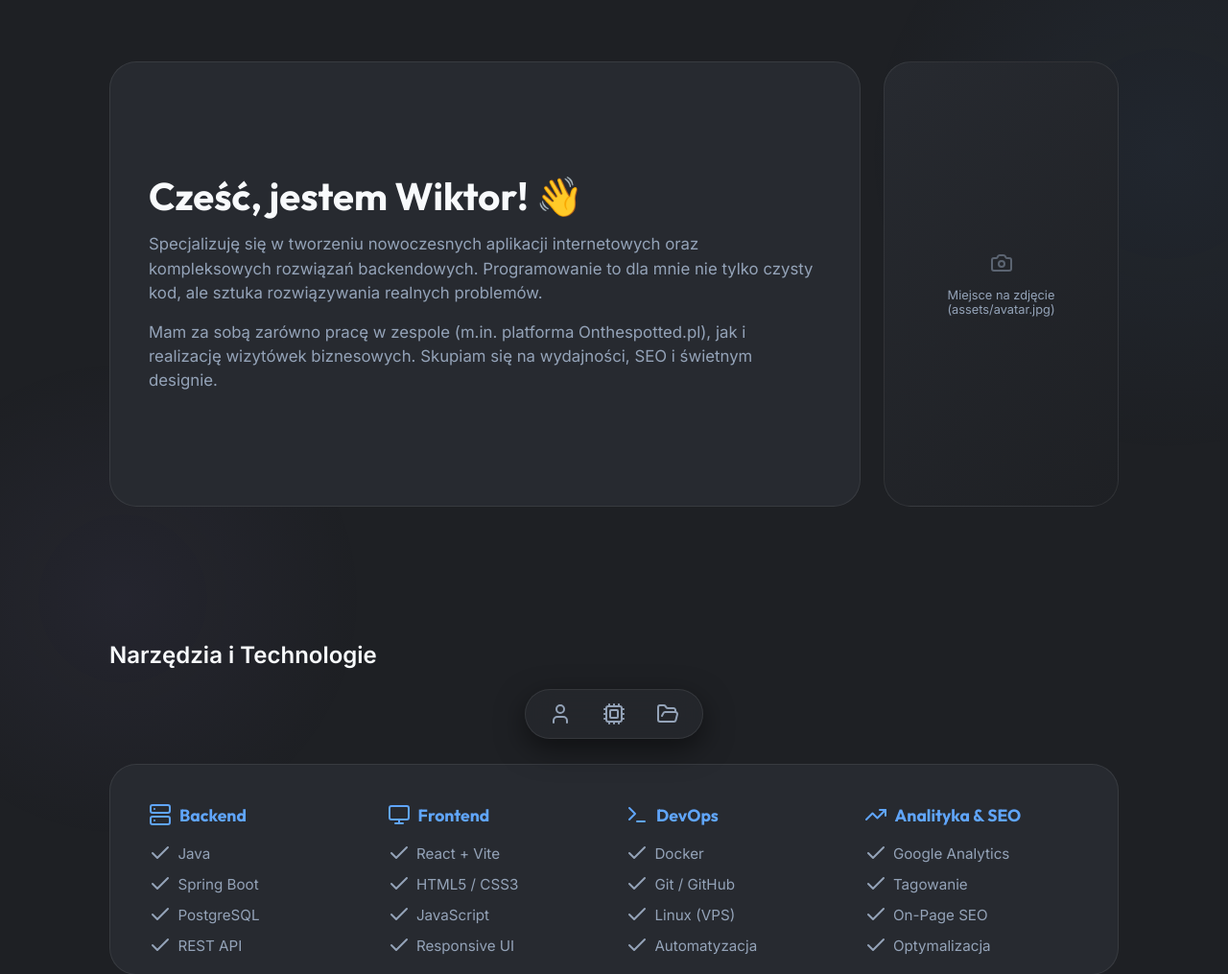
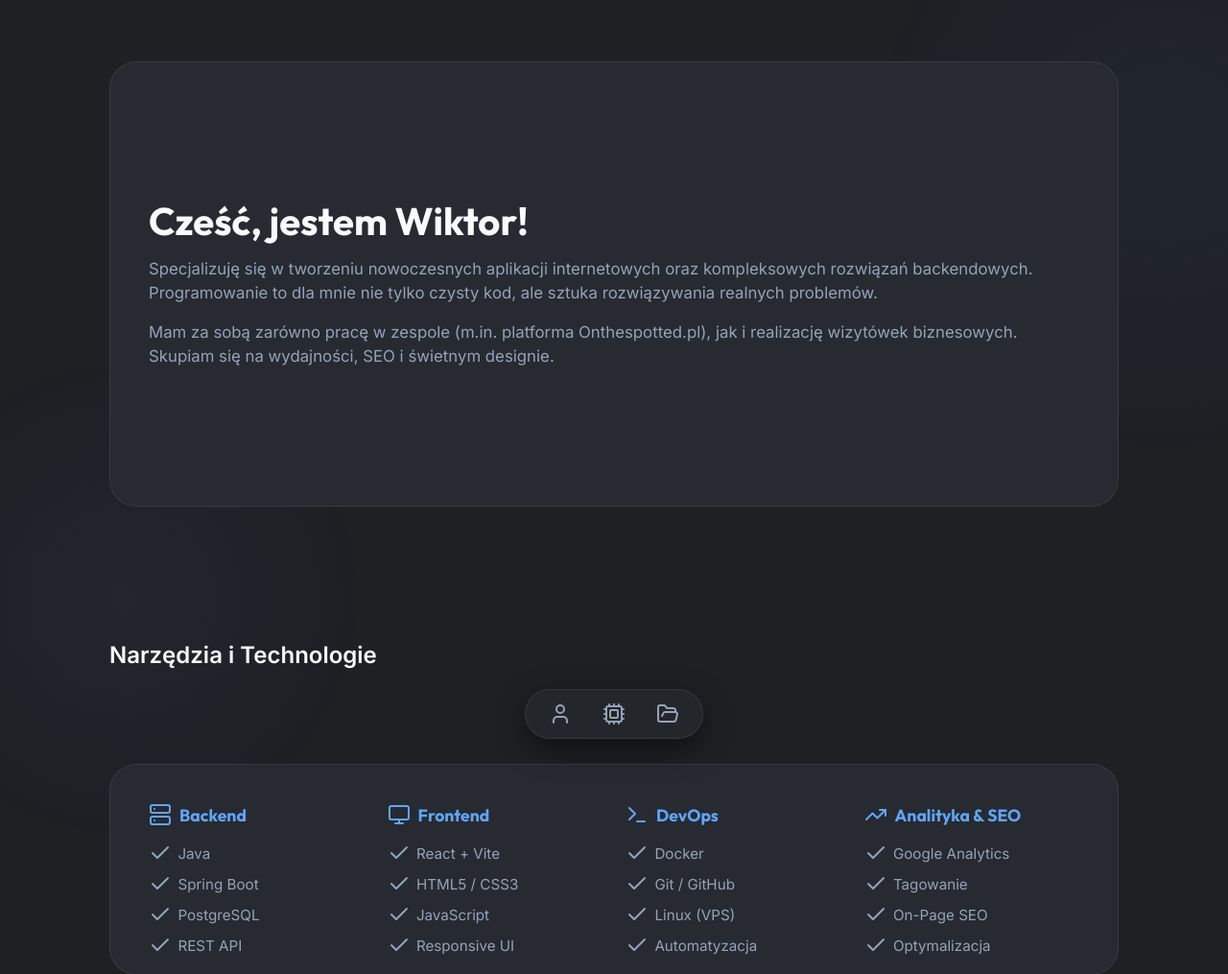
Before and after one commit to wiktorszelag/zagadki, a Spring Boot app: page / in a window 1280 px wide. Shown: the top 1015 px of the page at 96% size. Run offline with Spring Boot 4, Linux system fonts and the light colour scheme.

Commit message:
Usunięcie placeholder na zdjęcie i ikonki rączki, pełne szerokości About

```diff
--- a/src/main/resources/static/index.html
+++ b/src/main/resources/static/index.html
@@ -281,22 +281,14 @@
         <div class="bento-grid">
 
             <!-- Hero / About -->
-            <div id="about" class="card card-about col-span-3 row-span-2">
-                <h1>Cześć, jestem Wiktor! 👋</h1>
+            <div id="about" class="card card-about col-span-4 row-span-2">
+                <h1>Cześć, jestem Wiktor!</h1>
                 <p style="margin-bottom: 1rem;">
                     Specjalizuję się w tworzeniu nowoczesnych aplikacji internetowych oraz kompleksowych rozwiązań backendowych. Programowanie to dla mnie nie tylko czysty kod, ale sztuka rozwiązywania realnych problemów.
                 </p>
                 <p>
                     Mam za sobą zarówno pracę w zespole (m.in. platforma Onthespotted.pl), jak i realizację wizytówek biznesowych. Skupiam się na wydajności, SEO i świetnym designie.
                 </p>
-            </div>
-
-            <!-- Photo -->
-            <div class="card card-photo col-span-1 row-span-2">
-                <div>
-                    <i data-lucide="camera" style="margin-bottom: 10px; opacity: 0.5;" size="32"></i>
-                    <p style="font-size: 0.8rem;">Miejsce na zdjęcie<br>(assets/avatar.jpg)</p>
-                </div>
             </div>
 
             <div id="skills" class="section-label">Narzędzia i Technologie</div>
```
Also changed, not shown: src/main/resources/static/assets/logo.png (added), 3 other files.
